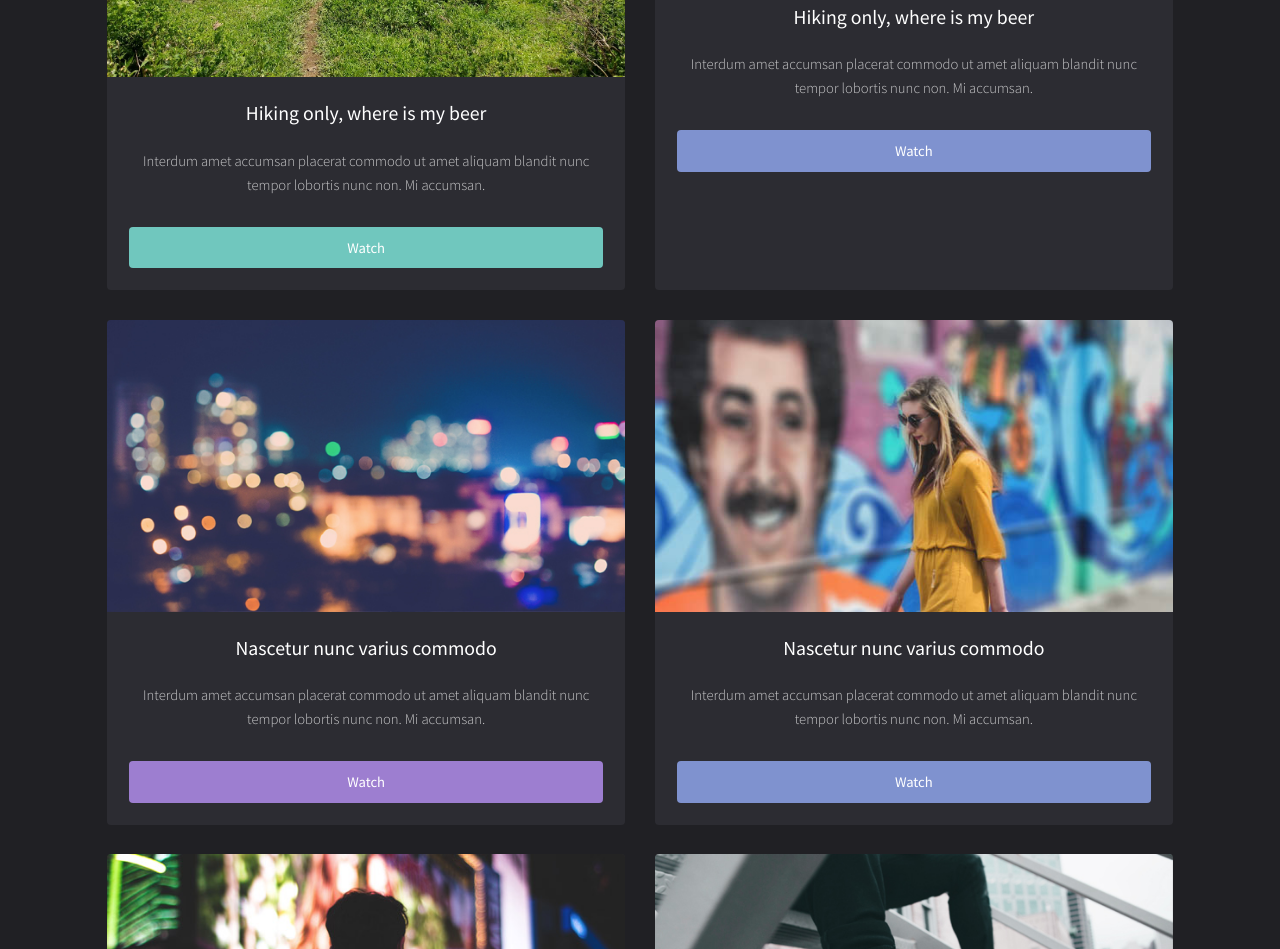
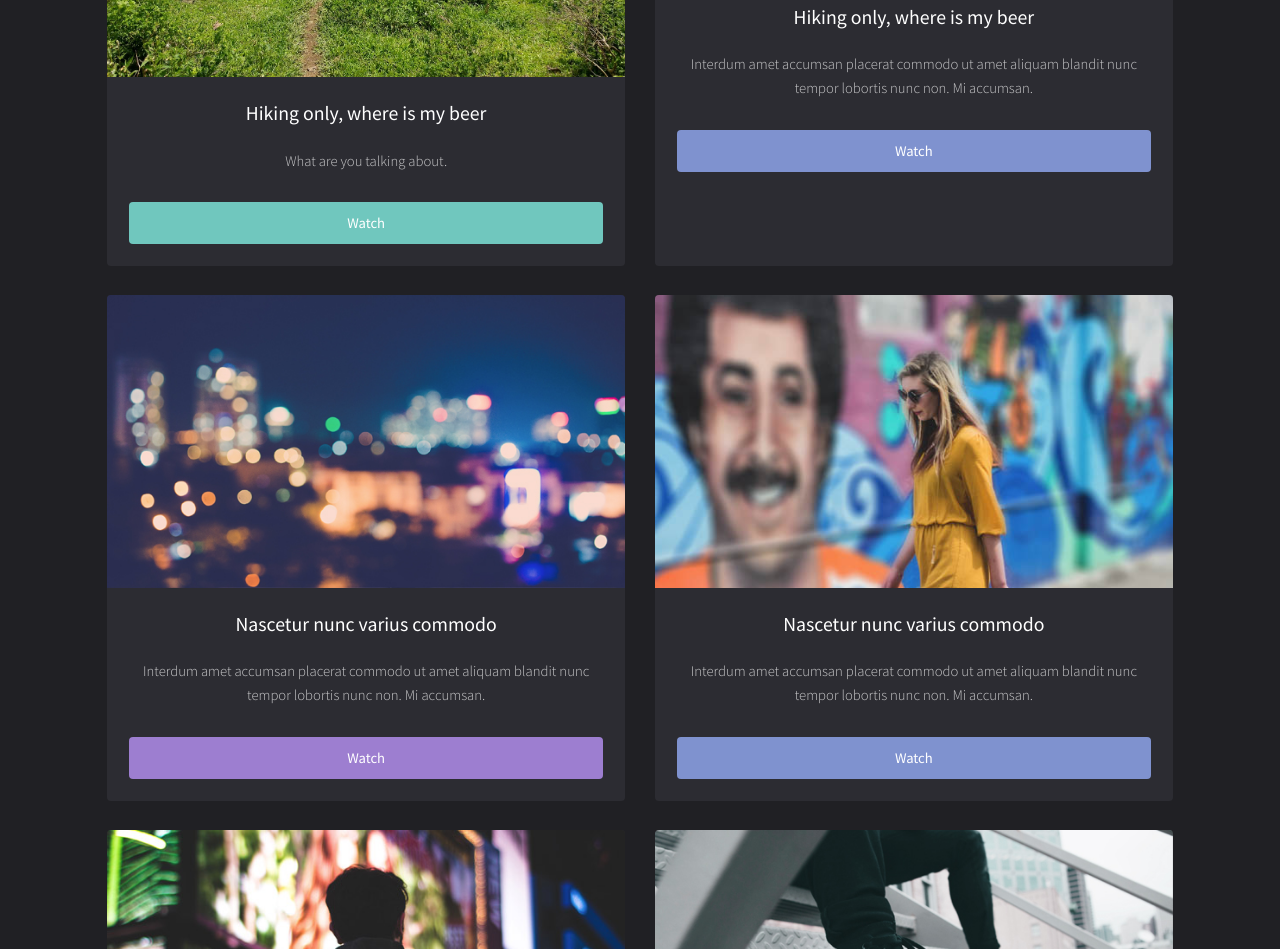
Before and after one commit to discovery566/discovery.github.io, a plain HTML site: page index.html in a window 1280 px wide. Shown: the part 930-1879 px from the top of the page. Drawn offline with Linux system fonts and the light colour scheme.

Commit message:
Update index.html

```diff
--- a/index.html
+++ b/index.html
@@ -42,7 +42,7 @@
 								<a href="https://youtu.be/lAdvYM_Wtek?t=120" class="image fit"><img src="images/hanoi.jpg" alt="" /></a>
 								<div class="inner">
 									<h3>Hiking only, where is my beer</h3>
-									<p>Interdum amet accumsan placerat commodo ut amet aliquam blandit nunc tempor lobortis nunc non. Mi accumsan.</p>
+									<p>What are you talking about.</p>
 									<a href="https://youtu.be/s6zR2T9vn2c" class="button fit" data-poptrox="youtube,800x400">Watch</a>
 								</div>
 							</div>
```
